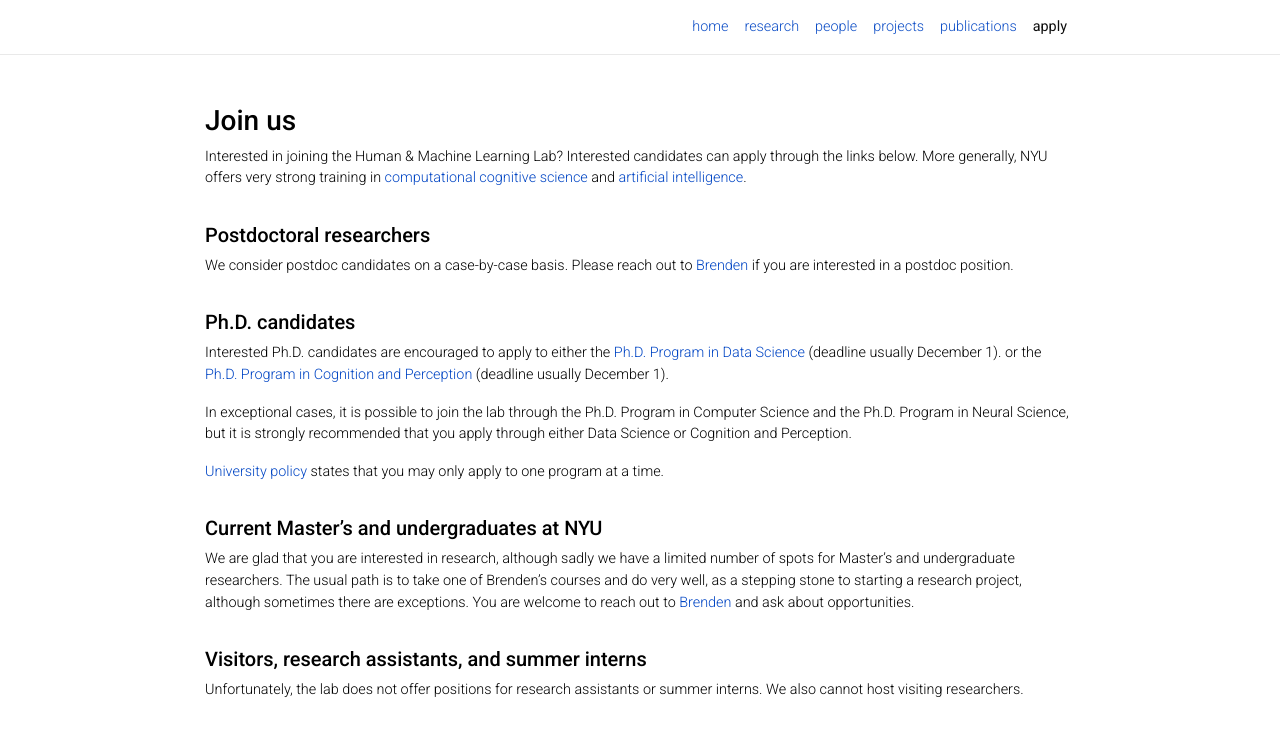
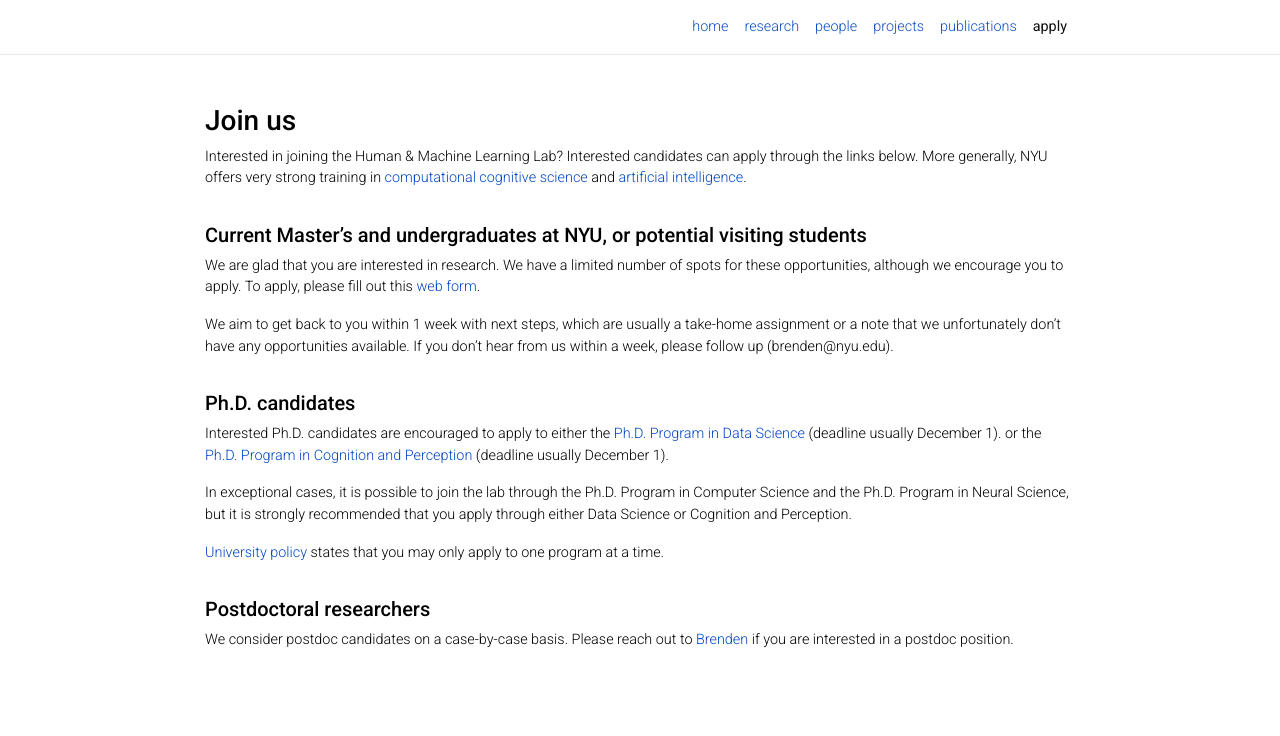
Before and after one commit to lake-lab/lake-lab.github.io, a Jekyll site: the page built from _pages/apply.md, in a window 1280 px wide. Shown: the top 736 px of the page. Built offline with Jekyll 4.4.1, drawn with Linux system fonts in a browser that asks for light colours; nearby versions of some CDN libraries; comment, search, counter and statistics services are not loaded; a style sheet for code colours, icons or effects is not loaded.

Commit message:
apply to lab

```diff
--- a/_pages/apply.md
+++ b/_pages/apply.md
@@ -7,11 +7,14 @@
 ---
 ### __Join us__
 
-Interested in joining the Human & Machine Learning Lab? Interested candidates can apply through the links below. More generally, NYU offers very strong training in [computational cognitive science](http://nyuccl.org/cogsci/) and [artificial intelligence](https://wp.nyu.edu/cilvr/).
+Interested in joining the Human & Machine Learning Lab? Interested candidates can apply through the links below. More generally, NYU offers very strong training in [computational cognitive science](https://gureckislab.org/cogsci.html#/) and [artificial intelligence](https://wp.nyu.edu/cilvr/).
 
 <hr class='invis'>
-##### __Postdoctoral researchers__
-We consider postdoc candidates on a case-by-case basis. Please reach out to [Brenden](https://cims.nyu.edu/~brenden/) if you are interested in a postdoc position.
+##### __Current Master's and undergraduates at NYU, or potential visiting students__
+
+We are glad that you are interested in research. We have a limited number of spots for these opportunities, although we encourage you to apply. To apply, please fill out this [web form](https://docs.google.com/forms/d/e/1FAIpQLSd-r49GESw8rAu9b0G9frSgTEKC8SJyIGj8cJX69P_XL0cVtw/viewform).
+
+We aim to get back to you within 1 week with next steps, which are usually a take-home assignment or a note that we unfortunately don't have any opportunities available. If you don't hear from us within a week, please follow up (brenden@nyu.edu).
 
 <hr class='invis'>
 ##### __Ph.D. candidates__
@@ -24,11 +27,5 @@
 [University policy](http://gsas.nyu.edu/admissions/gsas-application-resource-center/nyu-gsas-general-application-policies.html#3) states that you may only apply to one program at a time.
 
 <hr class='invis'>
-##### __Current Master's and undergraduates at NYU__
-
-We are glad that you are interested in research, although sadly we have a limited number of spots for Master's and undergraduate researchers. The usual path is to take one of Brenden's courses and do very well, as a stepping stone to starting a research project, although sometimes there are exceptions. You are welcome to reach out to [Brenden](https://cims.nyu.edu/~brenden/) and ask about opportunities.
-
-<hr class='invis'>
-##### __Visitors, research assistants, and summer interns__
-
-Unfortunately, the lab does not offer positions for research assistants or summer interns. We also cannot host visiting researchers.
+##### __Postdoctoral researchers__
+We consider postdoc candidates on a case-by-case basis. Please reach out to [Brenden](https://cims.nyu.edu/~brenden/) if you are interested in a postdoc position.
```
